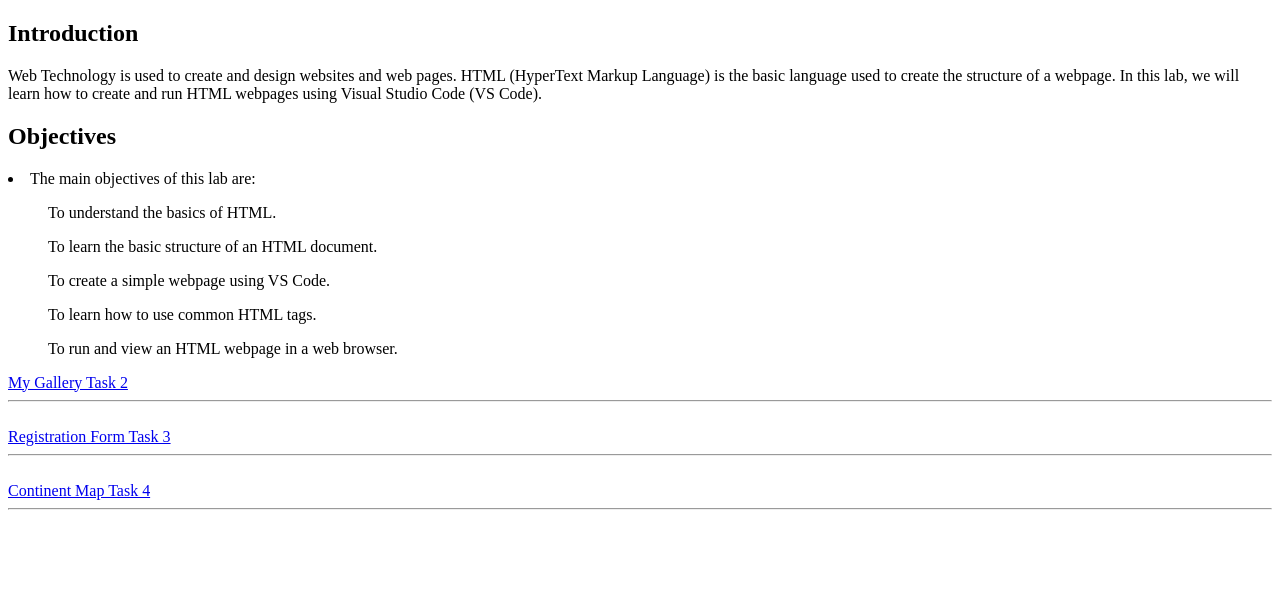
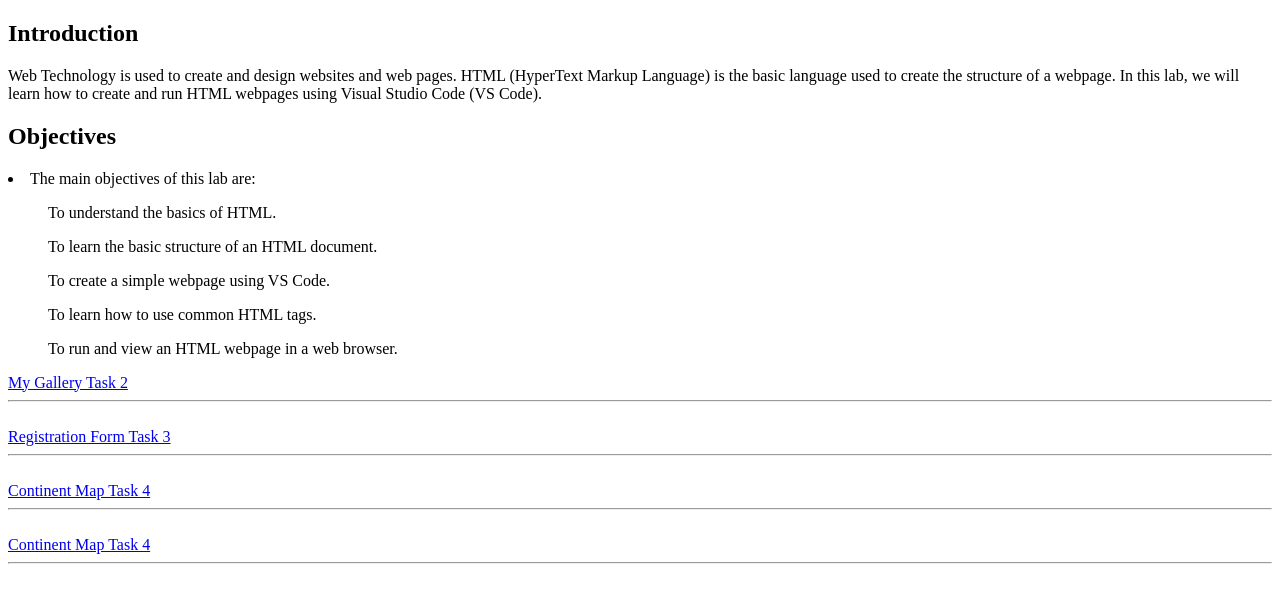
Before and after one commit to hifzarafique786/About-HTML, a plain HTML site: page index.html in a window 1280 px wide. Drawn offline with Linux system fonts and the light colour scheme.

Commit message:
Update index.html

```diff
--- a/index.html
+++ b/index.html
@@ -21,7 +21,7 @@ The main objectives of this lab are:
 <a href="https://hifzarafique786.github.io/My_Gallery/" target="blank">My Gallery Task 2</a><hr><br>
 <a href="https://hifzarafique786.github.io/Registration-Form/" target="blank">Registration Form Task 3</a><hr><br>
 <a href=https://hifzarafique786.github.io/Clickable-Map/ target="blank">Continent Map Task 4</a><hr><br>
-
+<a href=https://hifzarafique786.github.io/Calculator/ target="blank">Continent Map Task 4</a><hr><br>
 
 </body>
 </html>
```
